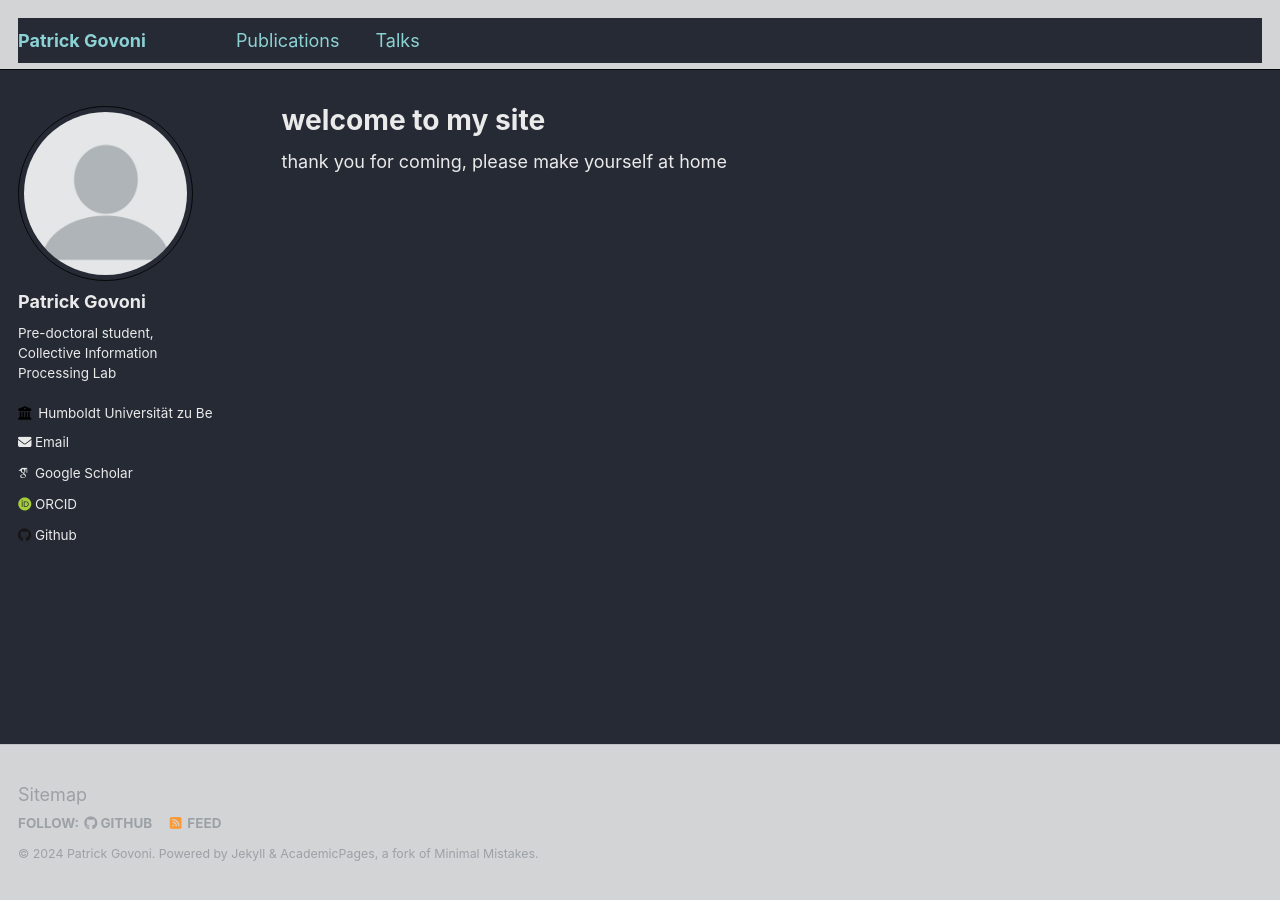
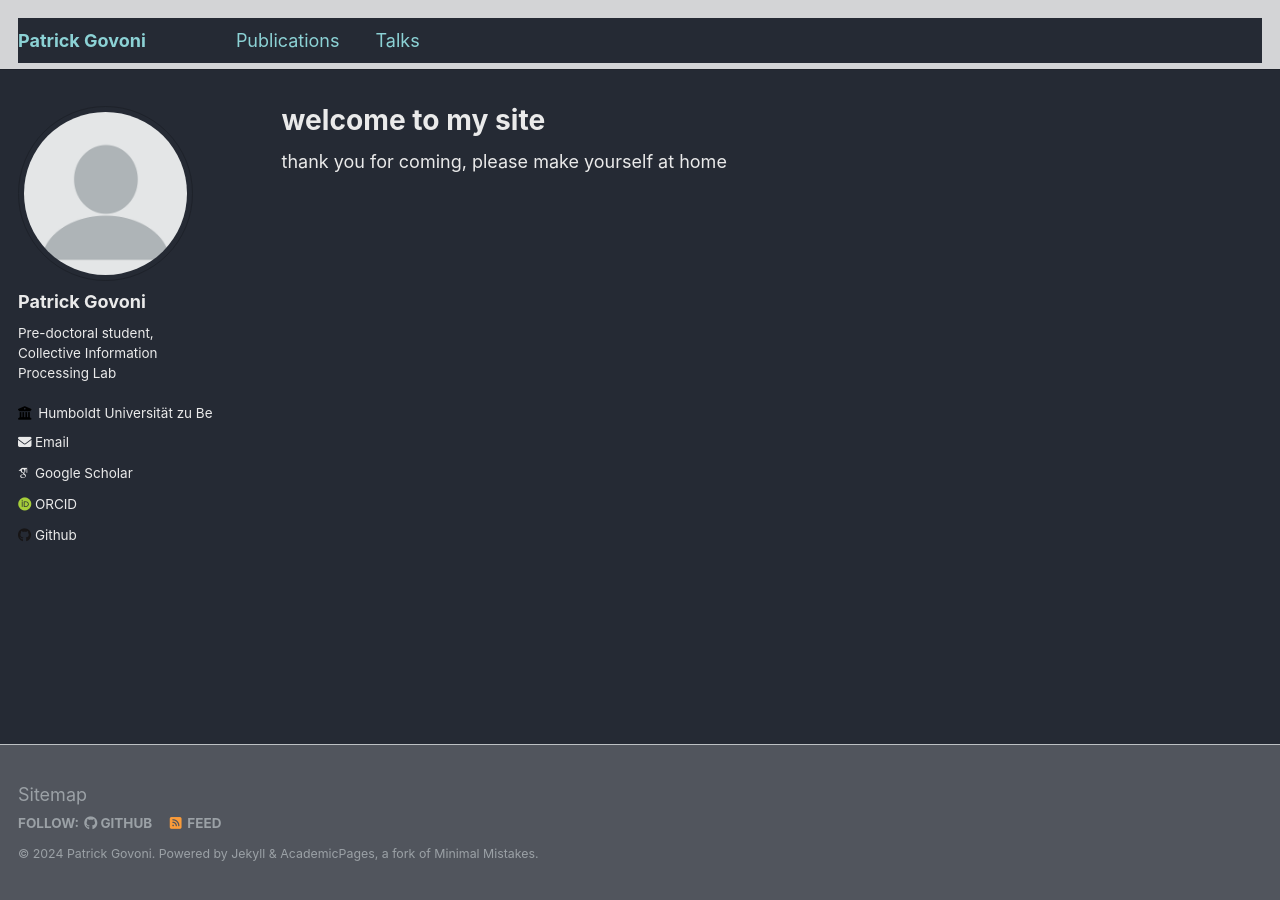
Before and after one commit to pgovoni21/pgovoni21.github.io, a Jekyll site: the page built from _pages/about.md, in a window 1280 px wide. Built offline with Jekyll 4.4.1, drawn with Linux system fonts in a browser that asks for light colours; some web fonts are replaced.

Commit message:
another color update

```diff
--- a/_sass/_footer.scss
+++ b/_sass/_footer.scss
@@ -20,7 +20,7 @@
           animation: intro 0.3s both;
   -webkit-animation-delay: 0.45s;
           animation-delay: 0.45s;
-  background-color: mix(#fff, #252a34, 80%);
+  background-color: mix(#fff, #252a34, 20%);
   border-top: 1px solid $light-gray;
 
   footer {
--- a/_sass/_variables.scss
+++ b/_sass/_variables.scss
@@ -77,7 +77,7 @@ $background-color           : #252a34;
 $code-background-color      : mix(#000, $background-color, 15%);
 $code-background-color-dark : mix(#000, $background-color, 20%);
 $text-color                 : #eaeaea;
-$border-color               : mix(#000, $background-color, 80%);
+$border-color               : mix(#000, $background-color, 20%);
 
 $primary-color              : #8cd2d5;
 
```
